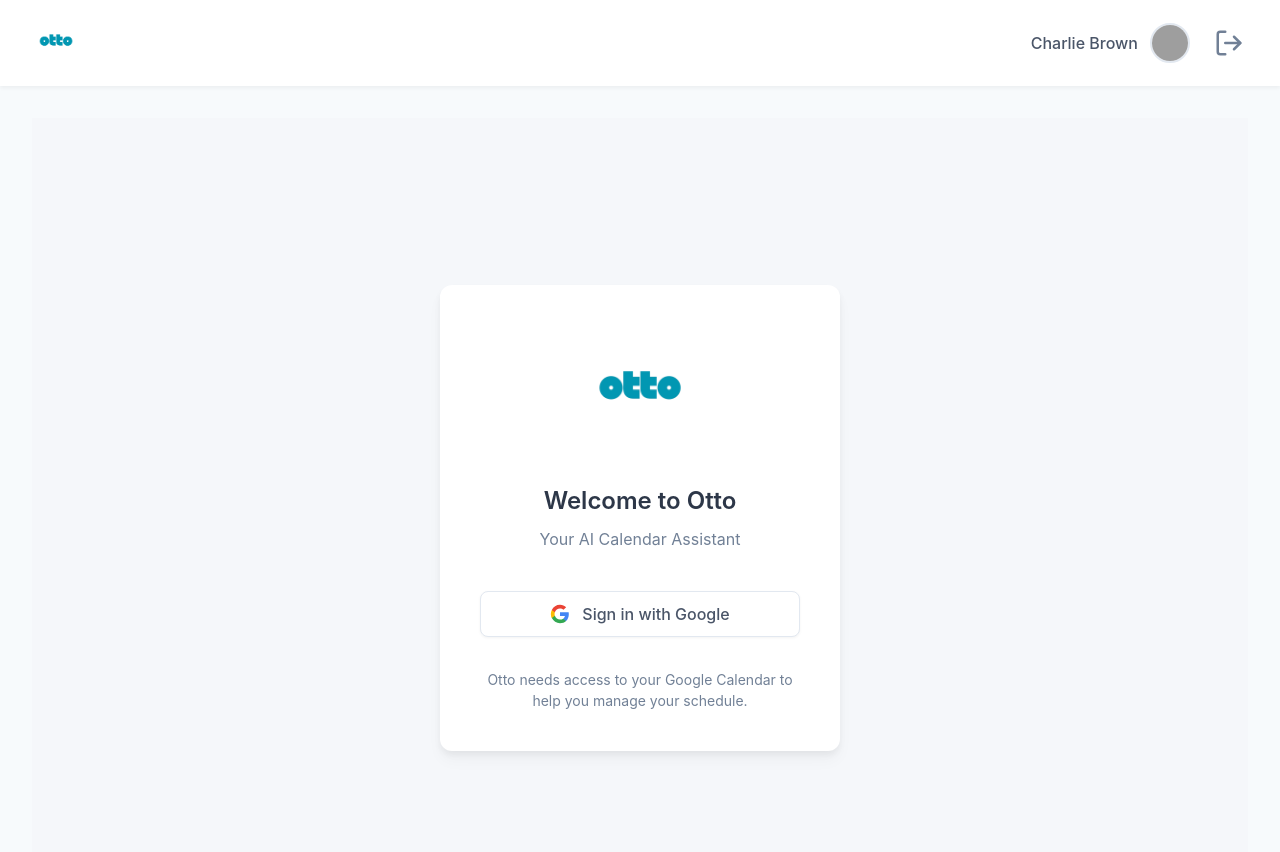
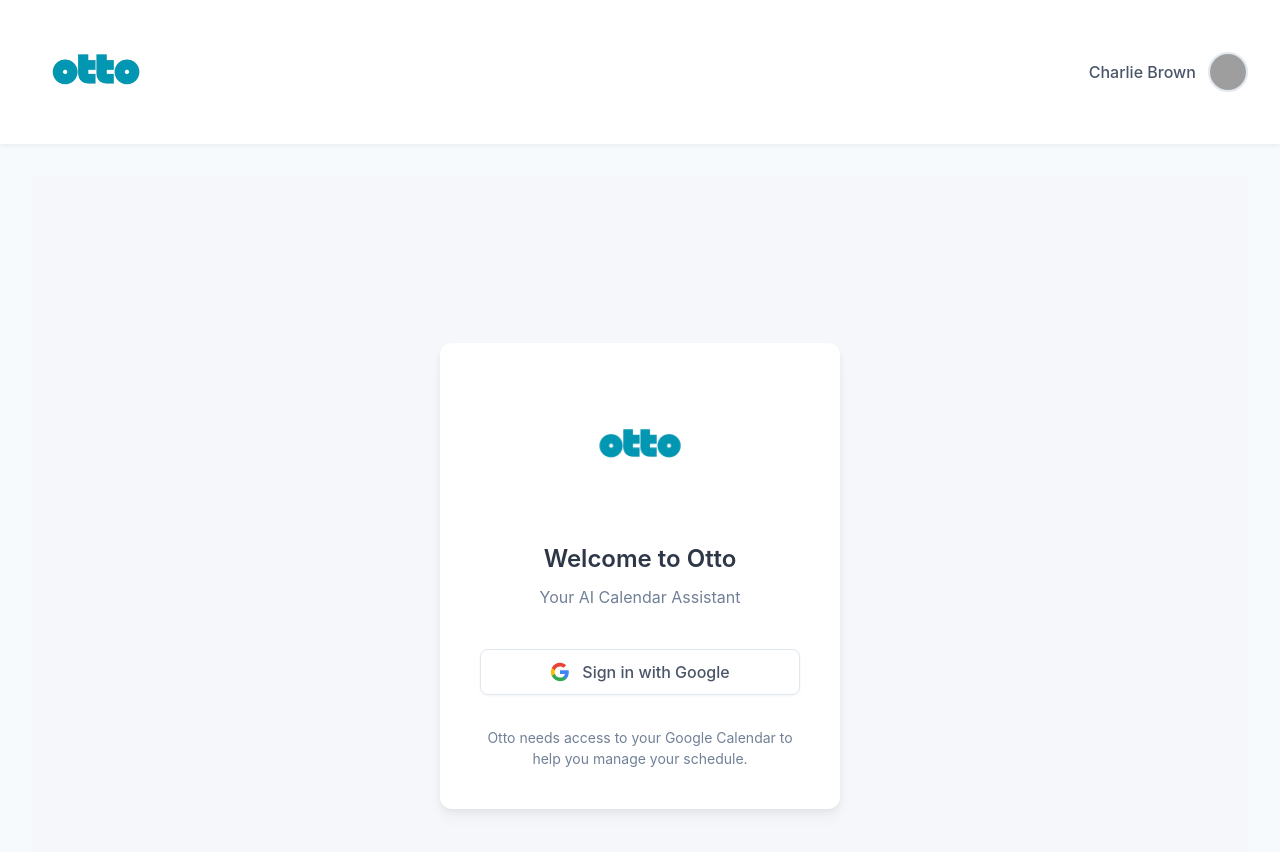
Before and after one commit to KeejayK/Otto, a Vue app in the folder client/: page / in a window 1280 px wide. Shown: the top 852 px of the page. Built offline with nearby package versions, Linux system fonts and the light colour scheme; grey boxes are pictures that could not be loaded.

Commit message:
changed logo for page and styling changes

```diff
--- a/client/index.html
+++ b/client/index.html
@@ -2,9 +2,9 @@
 <html lang="en">
   <head>
     <meta charset="UTF-8" />
-    <link rel="icon" type="image/svg+xml" href="/vite.svg" />
+    <link rel="icon" type="image/png" href="/src/assets/o-logo.png" />
     <meta name="viewport" content="width=device-width, initial-scale=1.0" />
-    <title>Vite + Vue</title>
+    <title>otto</title>
   </head>
   <body>
     <div id="app"></div>
--- a/client/src/App.vue
+++ b/client/src/App.vue
@@ -7,13 +7,6 @@
       <div v-if="isLoggedIn" class="user-profile">
         <span class="user-name">{{ userName }}</span>
         <img :src="userPhoto || '@/assets/default-avatar.svg'" alt="Profile" class="avatar" />
-        <button @click="logout" class="logout-btn">
-          <svg xmlns="http://www.w3.org/2000/svg" width="30" height="30" viewBox="0 0 24 24" fill="none" stroke="currentColor" stroke-width="2" stroke-linecap="round" stroke-linejoin="round">
-            <path d="M9 21H5a2 2 0 0 1-2-2V5a2 2 0 0 1 2-2h4"></path>
-            <polyline points="16 17 21 12 16 7"></polyline>
-            <line x1="21" y1="12" x2="9" y2="12"></line>
-          </svg>
-        </button>
       </div>
     </header>
 
@@ -71,13 +64,13 @@
   display: flex;
   justify-content: space-between;
   align-items: center;
-  padding: 1rem 2rem;
+  padding: 0.3rem 2rem;
   background-color: white;
   box-shadow: 0 2px 4px rgba(0, 0, 0, 0.05);
 }
 
 .logo img {
-  height: 3rem;
+  height: 8rem;
 }
 
 .user-profile {
--- a/client/src/stores/auth.js
+++ b/client/src/stores/auth.js
@@ -91,7 +91,7 @@
 
   // Get ID token for API calls
   const getIdToken = async () => {
-    // In a real app, this would return the Firebase ID token
+    //  NEED TO CHANGE: Return the Firebase ID token
     return 'demo-token-123456'
   }
 
--- a/client/src/views/HomeView.vue
+++ b/client/src/views/HomeView.vue
@@ -167,12 +167,12 @@
       } else if (message.toLowerCase().includes('change')) {
         response = "Which event would you like to change?";
       } else {
-        response = "I'm Otto, your calendar assistant. I can help you manage your schedule. Try asking me to add an event, check your schedule, or upload a syllabus.";
+        response = "I'm Otto, your calendar assistant. I can help you manage your schedule. Try asking me to add an event, check your schedule, or upload your class schedule.";
       }
 
       chatMessages.value.push({
         role: 'assistant',
-        content: response
+        content: response // Simulated response
       });
 
       scrollToBottom();
```
Also changed, not shown: client/src/assets/o-logo.png (added).
